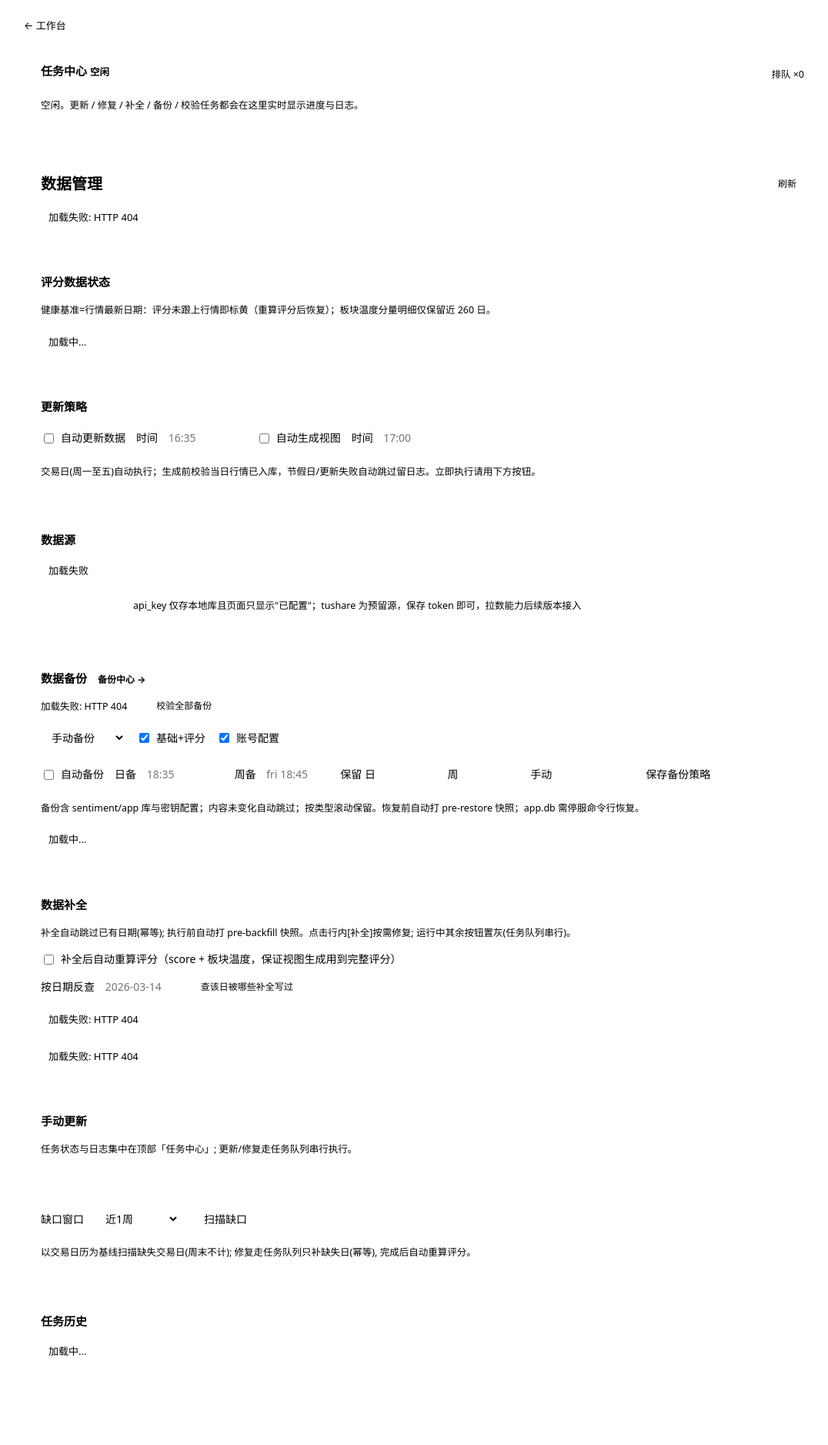
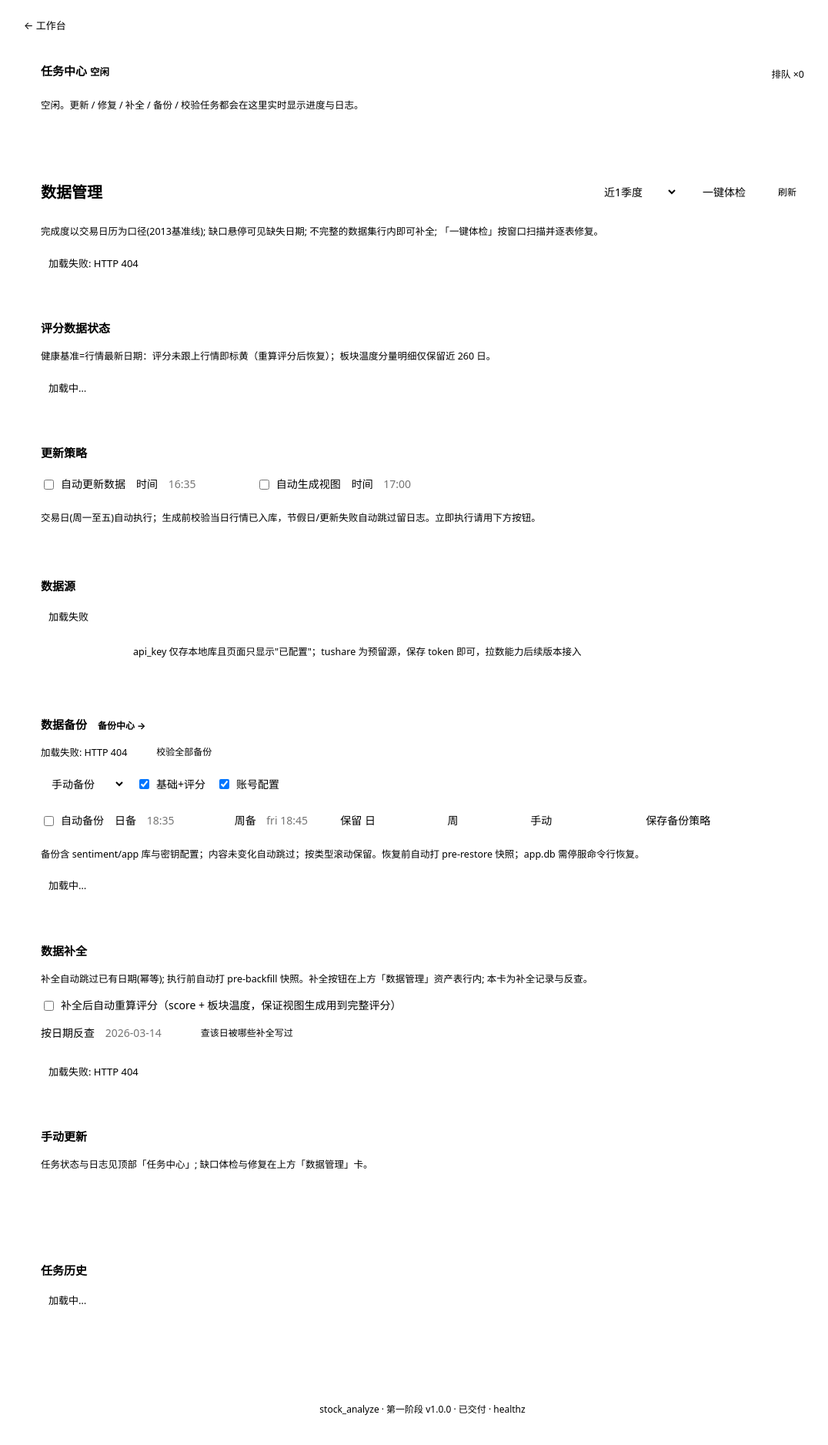
Before and after one commit to zhongbinling/stock_analyze, a Python web app: template server/templates/admin/data.html in a window 1280 px wide. Shown: the part 58-1935 px from the top of the page at 77% size, without its empty margins (91-1167 px from the left). After the commit the page ends 1896 px from the top, so only its background shows below. Run offline with Jinja, Linux system fonts and the light colour scheme; the template is opened without the code that fills it: most values are stand-ins (such as "Sample title", 1, 10 or a date in 2020).

Commit message:
feat(D1-11 E1+E2): 统一数据资产表 + 一键体检
E1 统一数据资产表(数据管理卡):
- BF_ROWS补全项与datasets动态行合并: 数据集|库|最新(悬停区间)|
  完整度%|缺口(悬停缺失日期)|上次补全|[补全]
- 可补全项排前(带按钮+上次补全结果), 链路维护项(指数/两融/
  等权/原始库)排后显示'链路'
- 数据补全卡的bfAssets静态表移除(并入); 手动更新卡的扫描缺口/
  修复缺失块移除(并入体检)

E2 一键体检:
- 窗口选择(7/30/90/365, 默认90) + [一键体检] → scan_gaps →
  结果面板: 全部完整✓ 或 逐表缺口行(缺失日期明列+修复方式标注)
- 行级[修复]: 有定向补全映射(SCAN_DS: BF_ROWS asset→ds+calendar)
  走backfill, 其余走更新链; [一键修复(更新链)]总按钮
- 提交后滚屏任务中心; poll检测running→idle翻转自动刷新资产表
  (修复/补全完成即见新完成度)

纯前端重构(后端API零改动); TDZ修复: SCAN_DS构建移至BF_ROWS声明后

测试: 196全过(+1: 体检/统一表门禁, 旧元素移除断言)

Co-Authored-By: Claude Opus 5 (1M context) <noreply@anthropic.com>

```diff
--- a/server/templates/admin/data.html
+++ b/server/templates/admin/data.html
@@ -24,8 +24,23 @@
 <section class="card">
   <div class="row-flex spread">
     <h1>数据管理</h1>
-    <button class="btn small" id="btnRefresh">刷新</button>
+    <div class="row-flex">
+      <select class="input narrow" id="chkWin">
+        <option value="7">近1周</option>
+        <option value="30">近1月</option>
+        <option value="90" selected>近1季度</option>
+        <option value="365">近1年</option>
+      </select>
+      <button class="btn" id="btnCheck">一键体检</button>
+      <button class="btn small" id="btnRefresh">刷新</button>
+    </div>
   </div>
+  <span class="hint" id="chkMsg"></span>
+  <div id="chkPanel" style="display:none;margin:6px 0">
+    <div id="chkSummary"></div>
+    <table class="table" id="chkTable"></table>
+  </div>
+  <p class="hint">完成度以交易日历为口径(2013基准线); 缺口悬停可见缺失日期; 不完整的数据集行内即可补全; 「一键体检」按窗口扫描并逐表修复。</p>
   <table class="table" id="dsTable"><tbody><tr><td>加载中…</td></tr></tbody></table>
 </section>
 
@@ -89,7 +104,7 @@
 
 <section class="card">
   <h2>数据补全</h2>
-  <p class="hint">补全自动跳过已有日期(幂等); 执行前自动打 pre-backfill 快照。点击行内[补全]按需修复; 运行中其余按钮置灰(任务队列串行)。</p>
+  <p class="hint">补全自动跳过已有日期(幂等); 执行前自动打 pre-backfill 快照。补全按钮在上方「数据管理」资产表行内; 本卡为补全记录与反查。</p>
   <div class="row-flex" style="margin:4px 0">
     <label class="chk"><input type="checkbox" id="bfRecalc"> 补全后自动重算评分（score + 板块温度，保证视图生成用到完整评分）</label>
     <span class="hint" id="bfRecalcMsg"></span>
@@ -99,7 +114,6 @@
     <button class="btn small" id="btnBkQuery2">查该日被哪些补全写过</button>
     <span class="hint" id="bfQueryMsg"></span>
   </div>
-  <table class="table" id="bfAssets"><tbody><tr><td>加载中…</td></tr></tbody></table>
   <div class="row-flex" style="margin:6px 0">
     <span class="hint" id="bfMsg"></span>
     <span class="hint" id="bfLive"></span>
@@ -109,24 +123,10 @@
 
 <section class="card">
   <h2>手动更新</h2>
-  <p class="hint">任务状态与日志集中在顶部「任务中心」; 更新/修复走任务队列串行执行。</p>
+  <p class="hint">任务状态与日志见顶部「任务中心」; 缺口体检与修复在上方「数据管理」卡。</p>
   <div class="row-flex">
     <button class="btn primary" id="btnUpdate">增量更新数据（抓取＋重算评分）</button>
   </div>
-  <div class="row-flex" style="margin-top:6px">
-    <span>缺口窗口</span>
-    <select class="input narrow" id="gapWin">
-      <option value="7">近1周</option>
-      <option value="30">近1月</option>
-      <option value="90">近1季度</option>
-      <option value="365">近1年</option>
-    </select>
-    <button class="btn" id="btnScan">扫描缺口</button>
-    <button class="btn primary" id="btnRepair" style="display:none">修复缺失</button>
-    <span class="hint" id="scanMsg"></span>
-  </div>
-  <p class="hint" id="scanHint">以交易日历为基线扫描缺失交易日(周末不计); 修复走任务队列只补缺失日(幂等), 完成后自动重算评分。</p>
-  <table class="table" id="gapTable" style="display:none"></table>
 </section>
 
 <section class="card">
@@ -150,15 +150,41 @@ const esc = s => String(s ?? '').replace(/[&<>"]/g, c => ({'&':'&amp;','<':'&lt;
 async function loadDatasets() {
   try {
     const d = await api('/admin/api/datasets');
-    const pctCls = c => c == null ? 'hint' : (c >= 100 ? 'ok' : 'bad');
-    $('dsTable').innerHTML = '<tr><th>数据集</th><th>库</th><th>行数</th><th>板块数</th><th>区间</th><th>完成度</th><th>缺口</th><th>健康</th><th>说明</th></tr>' +
-      d.datasets.map(t => `<tr><td>${esc(t.name)}</td><td class="hint">${esc(t.db || '--')}</td><td>${t.rows}</td>
-        <td>${t.codes ?? '--'}</td>
-        <td class="hint">${esc(t.first || '--')} ~ ${esc(t.last || '--')}</td>
-        <td class="${pctCls(t.completeness)}">${t.completeness == null ? '--' : t.completeness + '%'}</td>
-        <td class="${t.missing_n ? 'bad' : 'hint'}" title="${esc((t.missing_recent || []).join(', '))}">${t.missing_n ? `缺 ${t.missing_n} 天` : '—'}</td>
-        <td class="${t.health === 'ok' ? 'ok' : 'bad'}">${t.health === 'ok' ? '正常' : t.health === 'warn' ? '注意' : '异常'}</td>
-        <td class="hint">${esc(t.note || '')}</td></tr>`).join('');
+    const jp = await api('/admin/api/jobpoll');
+    const bl = await api('/admin/api/backfill/logs');
+    const busy = !!(jp.running || jp.queued > 0);
+    const lastByDs = {};                              // 每补全项最新一次记录
+    bl.logs.forEach(l => { if (!(l.dataset in lastByDs)) lastByDs[l.dataset] = l; });
+    const byCode = {}; d.datasets.forEach(t => { byCode[t.code] = t; });
+    // D1-11 E1: 统一数据资产表 — 可补全项(带按钮/上次补全)在前, 链路维护项在后
+    const lastCell = ds => { const L = lastByDs[ds];
+      return !L ? '<span class="hint">—</span>'
+        : L.status === 'done' ? `<span class="ok">✓ ${esc(L.at)} +${(L.days || []).length}日</span>`
+        : L.status === 'running' ? '<span class="hint">… 运行中</span>'
+        : `<span class="bad" title="${esc(L.error)}">✗ ${esc((L.error || '失败').slice(0, 12))}</span>`; };
+    const pctCell = t => t == null || t.completeness == null ? '<span class="hint">--</span>'
+      : `<span class="${t.completeness >= 100 ? 'ok' : t.completeness >= 80 ? '' : 'bad'}">${t.completeness}%</span>`;
+    const gapCell = t => !t || !t.missing_n ? '<span class="hint">—</span>'
+      : `<span class="bad" title="${esc((t.missing_recent || []).join(', '))}">缺 ${t.missing_n} 天</span>`;
+    const lastTd = t => !t || !t.last ? '<span class="hint">--</span>'
+      : `<span title="${esc(t.first || '')} ~ ${esc(t.last)}">${esc(t.last)}</span>`;
+    const rows = [], used = new Set();
+    for (const r of BF_ROWS) {
+      const t = r.asset ? byCode[r.asset] : null;
+      if (r.asset) used.add(r.asset);
+      const btn = `<button class="btn small" data-bf="${r.ds}" ${busy ? 'disabled' : ''}>补全</button>`;
+      rows.push(`<tr><td>${esc(r.label)}</td><td class="hint">${esc(t ? t.db : 'sentiment.db')}</td>
+        <td class="hint">${lastTd(t)}</td><td>${pctCell(t)}</td><td>${gapCell(t)}</td>
+        <td>${lastCell(r.ds)}</td><td>${btn}</td></tr>`);
+    }
+    for (const t of d.datasets) {
+      if (used.has(t.code)) continue;                 // 已在上方补全行
+      rows.push(`<tr><td>${esc(t.name)}</td><td class="hint">${esc(t.db || '--')}</td>
+        <td class="hint">${lastTd(t)}</td><td>${pctCell(t)}</td><td>${gapCell(t)}</td>
+        <td class="hint">—</td><td class="hint" title="由更新/修复链维护">链路</td></tr>`);
+    }
+    $('dsTable').innerHTML = '<tr><th>数据集</th><th>库</th><th>最新</th><th>完成度</th><th>缺口</th><th>上次补全</th><th>操作</th></tr>' + rows.join('');
+    document.querySelectorAll('#dsTable [data-bf]').forEach(b => b.onclick = () => bfRun(b.dataset.bf, b));
     // D2-2: 评分数据状态
     $('scoreTable').innerHTML = '<tr><th>评分类型</th><th>来源</th><th>行数</th><th>板块数</th><th>覆盖交易日</th><th>区间</th><th>健康</th><th>说明</th></tr>' +
       (d.scores || []).map(t => `<tr><td>${esc(t.name)}</td><td>${esc(t.source)}</td><td>${t.rows}</td>
@@ -277,8 +303,11 @@ async function poll(quick) {
       }
       btn.disabled = true;
       btn.textContent = '⏳ 任务执行中...';
+      bfRunning = true;                    // 补全行按钮同步禁用
     } else {
+      if (tcWasRunning) loadDatasets();    // D1-11 E2: 任务结束(修复/补全完成)自动刷新资产表
       tcWasRunning = false;
+      bfRunning = false;
       $('tcRun').style.display = 'none';
       $('tcIdle').style.display = '';
       $('tcState').textContent = '空闲';
@@ -311,42 +340,52 @@ async function toggleJobLog(jid, btn) {          // D2-1: 历史任务日志下
   } catch (e) { alert('加载失败: ' + e.message); }
 }
 
-$('btnRefresh').onclick = () => { loadDatasets(); poll(true); loadBackups(); loadBfAssets(); };
+$('btnRefresh').onclick = () => { loadDatasets(); poll(true); loadBackups(); };
 
-/* D1-10 U1: 缺口扫描/修复 */
-let gapResult = null;
-$('btnScan').onclick = async () => {
-  $('scanMsg').textContent = '扫描中…';
-  $('gapTable').style.display = 'none';
-  $('btnRepair').style.display = 'none';
+/* ── D1-11 E2: 一键体检(窗口扫描 → 行级定向修复/一键修复链) ── */
+async function runRepair(win) {
   try {
-    const r = await api('/admin/api/scan', {method: 'POST',
-      body: JSON.stringify({window: parseInt($('gapWin').value)})});
-    gapResult = r;
+    const r = await api('/admin/api/repair', {method: 'POST', body: JSON.stringify({window: win})});
+    $('chkMsg').textContent = r.msg;
+    $('tcCard').scrollIntoView({behavior: 'smooth', block: 'center'});
+    poll(true);
+  } catch (e) { $('chkMsg').textContent = e.message; }
+}
+$('btnCheck').onclick = async () => {
+  const btn = $('btnCheck');
+  btn.disabled = true; btn.textContent = '⏳ 体检中…';
+  $('chkMsg').textContent = '';
+  try {
+    const win = parseInt($('chkWin').value);
+    const r = await api('/admin/api/scan', {method: 'POST', body: JSON.stringify({window: win})});
     const miss = r.assets.filter(a => a.missing.length > 0);
     const total = miss.reduce((s, a) => s + a.missing.length, 0);
-    $('scanMsg').textContent = miss.length === 0
-      ? `✓ ${r.trading_days}个交易日全部完整(最新 ${r.latest})`
-      : `${miss.length}表缺共${total}日`;
-    if (miss.length) {
-      $('gapTable').style.display = '';
-      $('gapTable').innerHTML = '<tr><th>数据集</th><th>库</th><th>缺失交易日</th></tr>' +
-        miss.map(a => `<tr><td>${esc(a.name)}</td><td class="hint">${esc(a.db)}</td>
-          <td class="bad">${a.missing.join(', ')}</td></tr>`).join('');
-      $('btnRepair').style.display = '';
+    if (!miss.length) {
+      $('chkSummary').innerHTML = `<span class="ok">✓ 近窗口 ${r.trading_days} 个交易日全部完整(最新 ${esc(r.latest)})</span>`;
+      $('chkTable').innerHTML = '';
+    } else {
+      $('chkSummary').innerHTML =
+        `<span class="bad">${miss.length} 表缺共 ${total} 日(近${r.window_days}天)</span>
+         <button class="btn primary small" id="btnFixAll" style="margin-left:8px">一键修复(更新链)</button>`;
+      $('chkTable').innerHTML = '<tr><th>数据集</th><th>库</th><th>缺失交易日</th><th>修复方式</th><th></th></tr>' +
+        miss.map(a => {
+          const ds = SCAN_DS[a.code];
+          return `<tr><td>${esc(a.name)}</td><td class="hint">${esc(a.db)}</td>
+            <td class="bad" style="font-size:.85em">${a.missing.join(', ')}</td>
+            <td class="hint">${ds ? '定向补全' : '更新链'}</td>
+            <td><button class="btn small" data-fix="${esc(a.code)}">修复</button></td></tr>`;
+        }).join('');
     }
-  } catch (e) { $('scanMsg').textContent = '扫描失败: ' + e.message; }
-};
-$('btnRepair').onclick = async () => {
-  const btn = $('btnRepair');
-  btn.disabled = true; btn.textContent = '⏳ 已提交…';
-  try {
-    const r = await api('/admin/api/repair', {method: 'POST',
-      body: JSON.stringify({window: parseInt($('gapWin').value)})});
-    $('scanMsg').textContent = r.msg;
-    poll(true);
-  } catch (e) { $('scanMsg').textContent = e.message; }
-  btn.disabled = false; btn.textContent = '修复缺失';
+    $('chkPanel').style.display = '';
+    const fa = $('btnFixAll');
+    if (fa) fa.onclick = () => runRepair(win);
+    document.querySelectorAll('#chkTable [data-fix]').forEach(b =>
+      b.onclick = () => {
+        const ds = SCAN_DS[b.dataset.fix];
+        if (ds) bfRun(ds, b); else runRepair(win);
+      });
+  } catch (e) { $('chkMsg').textContent = '体检失败: ' + e.message; }
+  btn.disabled = false; btn.textContent = '一键体检';
 };
 
 /* ── B1: 数据备份 ── */
@@ -447,7 +486,7 @@ async function loadBackfillLogs(dataset = '', date = '') {
           <td class="hint" title="${esc(days)}">${esc(days.slice(0, 60))}${days.length > 60 ? '…' : ''}</td></tr>`;
       }).join('') : '<tr><td colspan="8" class="hint">暂无补全记录</td></tr>');
     if (date) $('bfQueryMsg').textContent = d.logs.length ? `该日被 ${d.logs.length} 条补全写过` : '该日无补全写入记录';
-    if (!!rg !== wasRunning) { wasRunning = !!rg; loadBfAssets(); }   // D1-10r: 队列状态翻转刷新按钮
+    if (!!rg !== wasRunning) { wasRunning = !!rg; loadDatasets(); }   // 队列状态翻转刷新资产表
   } catch (e) {
     $('bfTable').innerHTML = `<tr><td class="bad">加载失败: ${esc(e.message)}</td></tr>`;
   } finally {
@@ -468,43 +507,11 @@ const BF_ROWS = [
   { ds: 'sector_history', label: '板块日线·历史回补(东财)', asset: 'sector_daily' },
   { ds: 'calendar', label: '交易日历·刷新', asset: null },
 ];
-let bfRunning = false;
-async function loadBfAssets() {
-  try {
-    const d = await api('/admin/api/datasets');
-    const running = await api('/admin/api/jobpoll');
-    const bfLogs = await api('/admin/api/backfill/logs');   // D2: 行级"上次补全"结果
-    const nowRunning = !!(running.running || running.queued > 0);
-    const stateChanged = nowRunning !== bfRunning;
-    bfRunning = nowRunning;
-    const byCode = {};
-    d.datasets.forEach(t => { byCode[t.code] = t; });
-    const lastByDs = {};                                    // 每数据集最新一条补全记录
-    bfLogs.logs.forEach(l => { if (!(l.dataset in lastByDs)) lastByDs[l.dataset] = l; });
-    $('bfAssets').innerHTML = '<tr><th>补全项</th><th>区间</th><th>完成度</th><th>缺口</th><th>上次补全</th><th></th></tr>' +
-      BF_ROWS.map(r => {
-        const t = r.asset ? byCode[r.asset] : null;
-        let range = '--', pct = '--', miss = '—', btn;
-        if (t) {
-          range = `${t.first || '--'} ~ ${t.last || '--'}`;
-          pct = t.completeness == null ? '--' : `<span class="${t.completeness >= 100 ? 'ok' : 'bad'}">${t.completeness}%</span>`;
-          miss = t.missing_n ? `<span class="bad">缺 ${t.missing_n} 天</span>` : '—';
-        }
-        const incomplete = !t || t.completeness === null || t.missing_n > 0 || (t.completeness !== null && t.completeness < 100);
-        btn = incomplete
-          ? `<button class="btn small" data-bf="${r.ds}" ${bfRunning ? 'disabled' : ''}>补全</button>`
-          : '<span class="ok">✓</span>';
-        const L = lastByDs[r.ds];
-        const last = !L ? '<span class="hint">—</span>'
-          : L.status === 'done' ? `<span class="ok">✓ ${esc(L.at)} +${(L.days || []).length}日</span>`
-          : L.status === 'running' ? '<span class="hint">… 运行中</span>'
-          : `<span class="bad" title="${esc(L.error)}">✗ ${esc((L.error || '失败').slice(0, 14))}</span>`;
-        return `<tr><td>${esc(r.label)}</td><td class="hint">${range}</td><td>${pct}</td><td>${miss}</td><td>${last}</td><td>${btn}</td></tr>`;
-      }).join('');
-    document.querySelectorAll('#bfAssets [data-bf]').forEach(b => b.onclick = () => bfRun(b.dataset.bf, b));
-    return stateChanged;
-  } catch (e) { $('bfAssets').innerHTML = `<tr><td class="bad">加载失败: ${esc(e.message)}</td></tr>`; return false; }
-}
+// D1-11 E2: 数据集code → 定向补全项(有则体检行修复走backfill, 否则走更新链)
+const SCAN_DS = {};
+BF_ROWS.forEach(r => { if (r.asset) SCAN_DS[r.asset] = r.ds; });
+SCAN_DS.calendar = 'calendar';
+let bfRunning = false;                    // D1-11 E1: 补全行已并入数据资产表(loadDatasets渲染)
 async function bfRun(dataset, btn) {
   if (bfRunning) return;
   btn.disabled = true; btn.textContent = '⏳';
@@ -514,7 +521,7 @@ async function bfRun(dataset, btn) {
     $('bfMsg').textContent = r.msg + ' — 进度见顶部任务中心';
     $('tcCard').scrollIntoView({behavior: 'smooth', block: 'center'});   // D2: 即时可见反馈
     poll(true);
-    setTimeout(loadBfAssets, 3000); setTimeout(loadBfAssets, 30000);
+    setTimeout(loadDatasets, 3000); setTimeout(loadDatasets, 30000);
   } catch (e) { $('bfMsg').textContent = e.message; btn.disabled = false; btn.textContent = '补全'; }
 }
 $('btnBkQuery2').onclick = () => loadBackfillLogs('', $('bfDate').value.trim());
@@ -528,6 +535,6 @@ $('bfRecalc').onchange = async () => {
   } catch (e) { $('bfRecalcMsg').textContent = e.message; }
 };
 
-loadDatasets(); loadStrategy(); loadSources(); loadBackups(); loadBkSettings(); loadBackfillLogs(); loadBfAssets(); poll(true);
+loadDatasets(); loadStrategy(); loadSources(); loadBackups(); loadBkSettings(); loadBackfillLogs(); poll(true);
 </script>
 {% endblock %}
```
Also changed, not shown: docs/开发计划-数据备份与维护.md (+14 -7 lines), tests/test_server_backup.py (+17 -0 lines).
